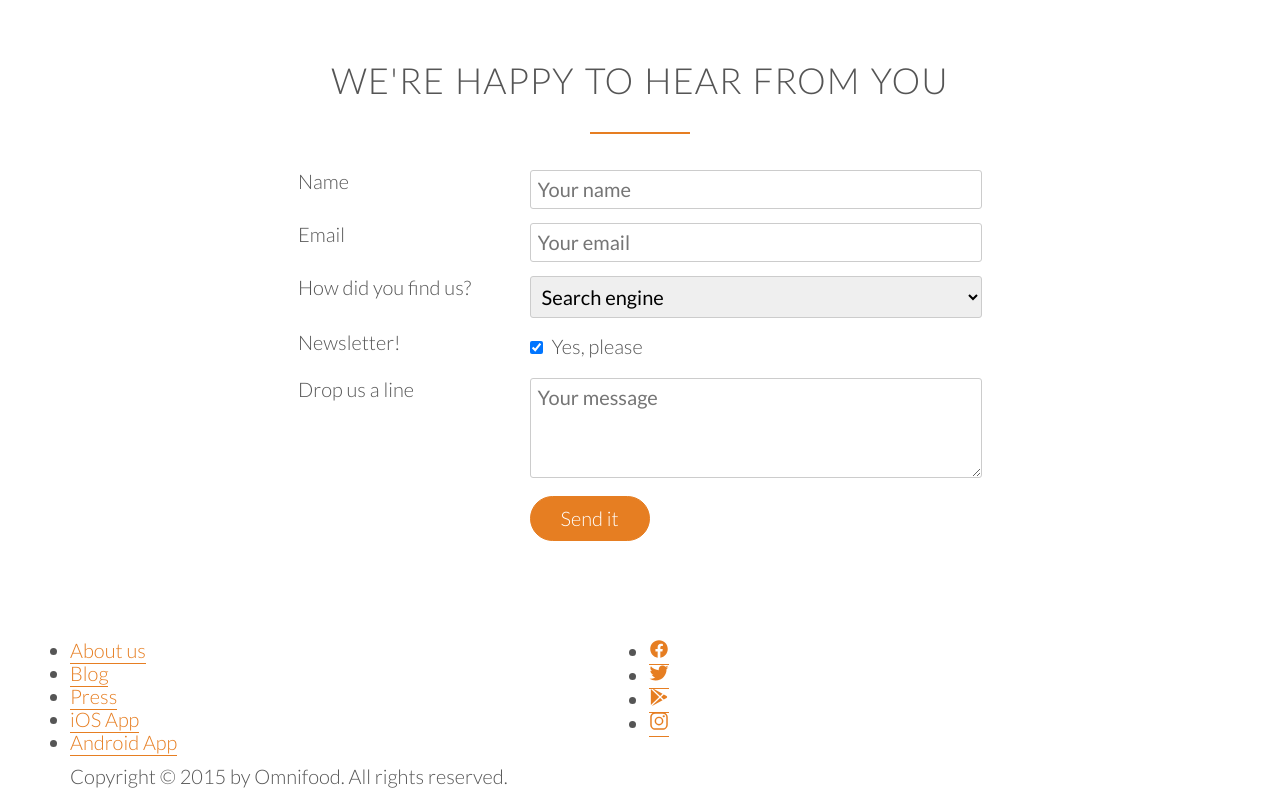
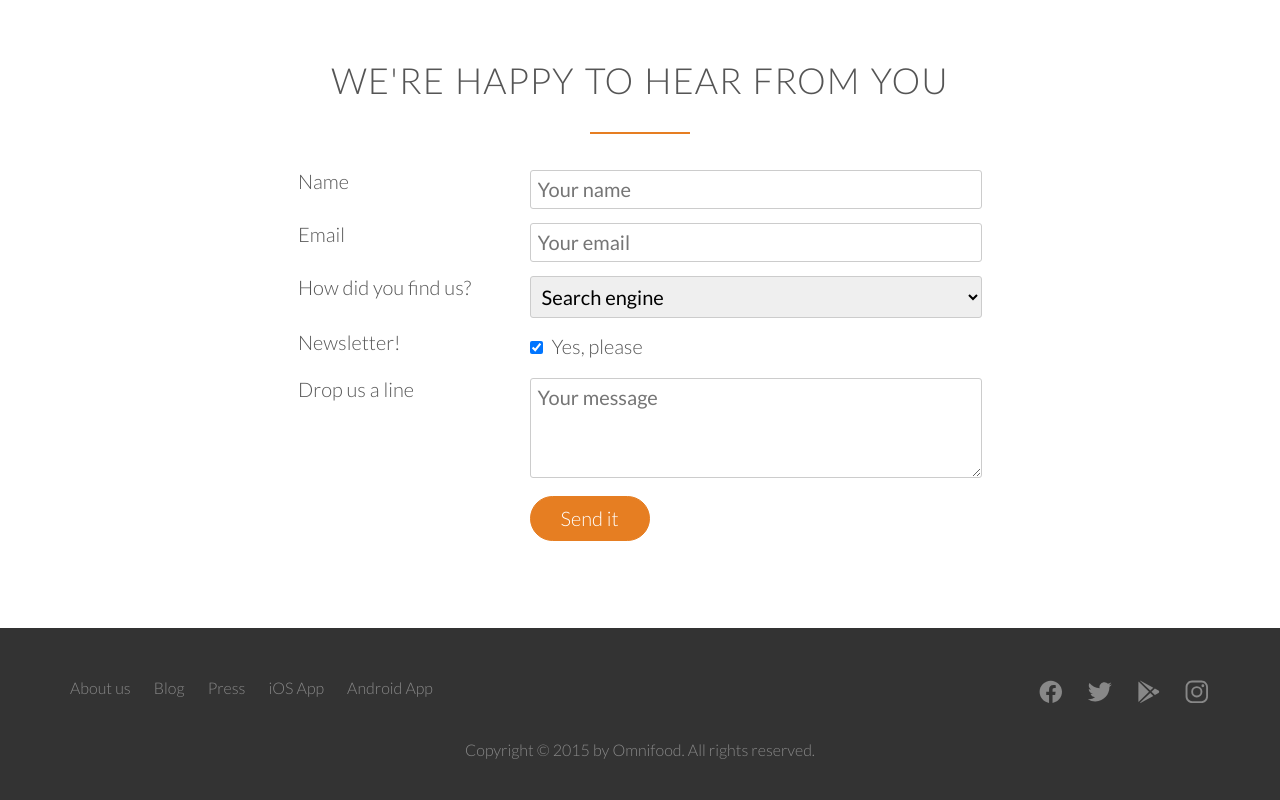
Before and after one commit to Carlito1113/Omnifood, a plain HTML site: page index.html in a window 1280 px wide. Shown: the part 4570-5370 px from the top of the page. Drawn offline with nearby package versions, Linux system fonts and the light colour scheme.

Commit message:
finished the styling for the footer

```diff
--- a/index.html
+++ b/index.html
@@ -383,10 +383,10 @@
                 </div>
                 <div class="col span-1-of-2">
                     <ul class="social-links">
-                        <li><a href="#"><ion-icon name="logo-facebook"></ion-icon></a></li>
-                        <li><a href="#"><ion-icon name="logo-twitter"></ion-icon></ion-icon></a></li>
-                        <li><a href="#"><ion-icon name="logo-google-playstore"></ion-icon></ion-icon></a></li>
-                        <li><a href="#"><ion-icon name="logo-instagram"></ion-icon></a></li>
+                        <li><a href="#"><ion-icon class="ion-facebook" name="logo-facebook"></ion-icon></a></li>
+                        <li><a href="#"><ion-icon class="ion-twitter" name="logo-twitter"></ion-icon></ion-icon></a></li>
+                        <li><a href="#"><ion-icon class="ion-google" name="logo-google-playstore"></ion-icon></ion-icon></a></li>
+                        <li><a href="#"><ion-icon class="ion-instagram" name="logo-instagram"></ion-icon></a></li>
                     </ul>
                 </div>
             </div>
--- a/resources/css/style.css
+++ b/resources/css/style.css
@@ -524,7 +524,7 @@ cite img {
 
 
 /* ----------------------------------------------- */
-/* SIGN UP */
+/* FORM*/
 /* ----------------------------------------------- */
 
 .contact-form {
@@ -551,3 +551,84 @@ input[type=checkbox] {
 }
 
 *:focus {outline: none;}
+
+
+/* ----------------------------------------------- */
+/* FOOTER*/
+/* ----------------------------------------------- */
+
+footer {
+    background-color: #333;
+    padding: 40px;
+    font-size: 80%;
+}
+
+.footer-nav {
+    list-style: none;
+    float: left;
+}
+
+.social-links {
+    list-style: none;
+    float: right;
+}
+
+.footer-nav li,
+.social-links li {
+    display:inline-block;
+    margin-right: 20px;
+}
+
+.footer-nav li:last-child,
+.social-links li:last-child {
+    margin-right: 0;
+}
+
+.footer-nav li a:link,
+.footer-nav li a:visited,
+.social-links li a:link,
+.social-links li a:visited {
+    text-decoration: none;
+    border: 0;
+    color: #888;
+    transition: color 0.2s;
+}
+
+.footer-nav li a:hover,
+.footer-nav li a:active {
+    color: #ddd;
+}
+
+.social-links li a:link,
+.social-links li a:visited {
+    font-size: 160%;
+}
+
+.ion-facebook,
+.ion-twitter,
+.ion-google,
+.ion-instagram {
+    transition: color 0.2s;
+}
+
+.ion-facebook:hover {
+    color:#3b5998;
+}
+
+.ion-twitter:hover {
+    color: #00aced;
+}
+
+.ion-google:hover {
+    color: #dd4b39;
+}
+
+.ion-instagram:hover {
+    color:#517fa4;
+}
+
+footer p {
+    color: #888;
+    text-align: center;
+    margin-top: 20px;
+}
```
